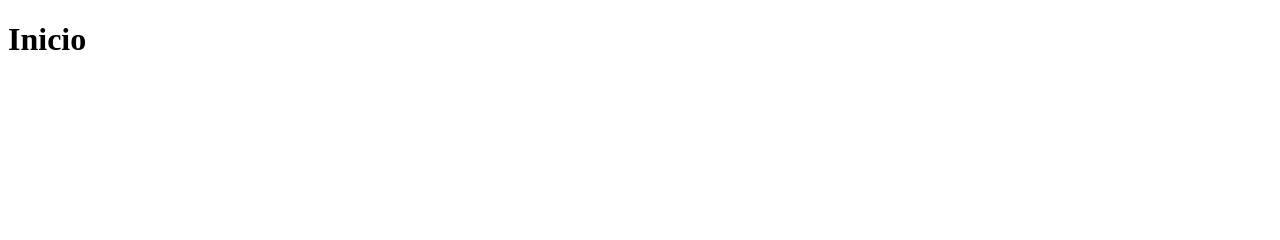
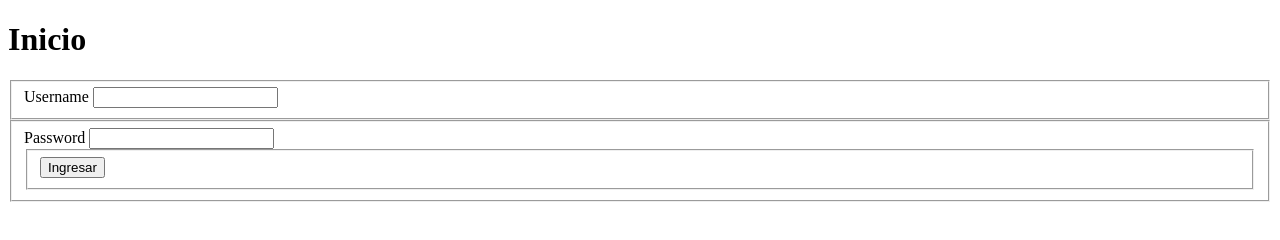
Before and after one commit to LeonardoUriza/proyecto-git, a plain HTML site: page index.html in a window 1280 px wide. Drawn offline with Linux system fonts and the light colour scheme.

Commit message:
Login desarrollado: - Se creó el formulario HTML - Se hizo la lógica de autenticación ej JS

```diff
--- a/app.js
+++ b/app.js
@@ -1,6 +1,3 @@
-console.log("Inicio");
-console.log("Esta línea se cambió en local");
-console.log("Esta linea fue cambiada en remoto");
-console.log("Cambio 2");
-console.log("Cambio 3 en el remoto");
-console.log("Esta línea es nueva");
+function ingresar(){
+    console.log("Ingresando a la plataforma...");
+}
--- a/index.html
+++ b/index.html
@@ -8,5 +8,18 @@
 </head>
 <body>
     <h1>Inicio</h1>
+    <form action="">
+        <fieldset>
+            <label for="">Username</label>
+            <input type="text">
+        </fieldset>
+        <fieldset>
+            <label for="">Password</label>
+            <input type="password">
+            <fieldset>
+                <button>Ingresar</button>
+            </fieldset>
+        </fieldset>
+    </form>
 </body>
 </html>
```
